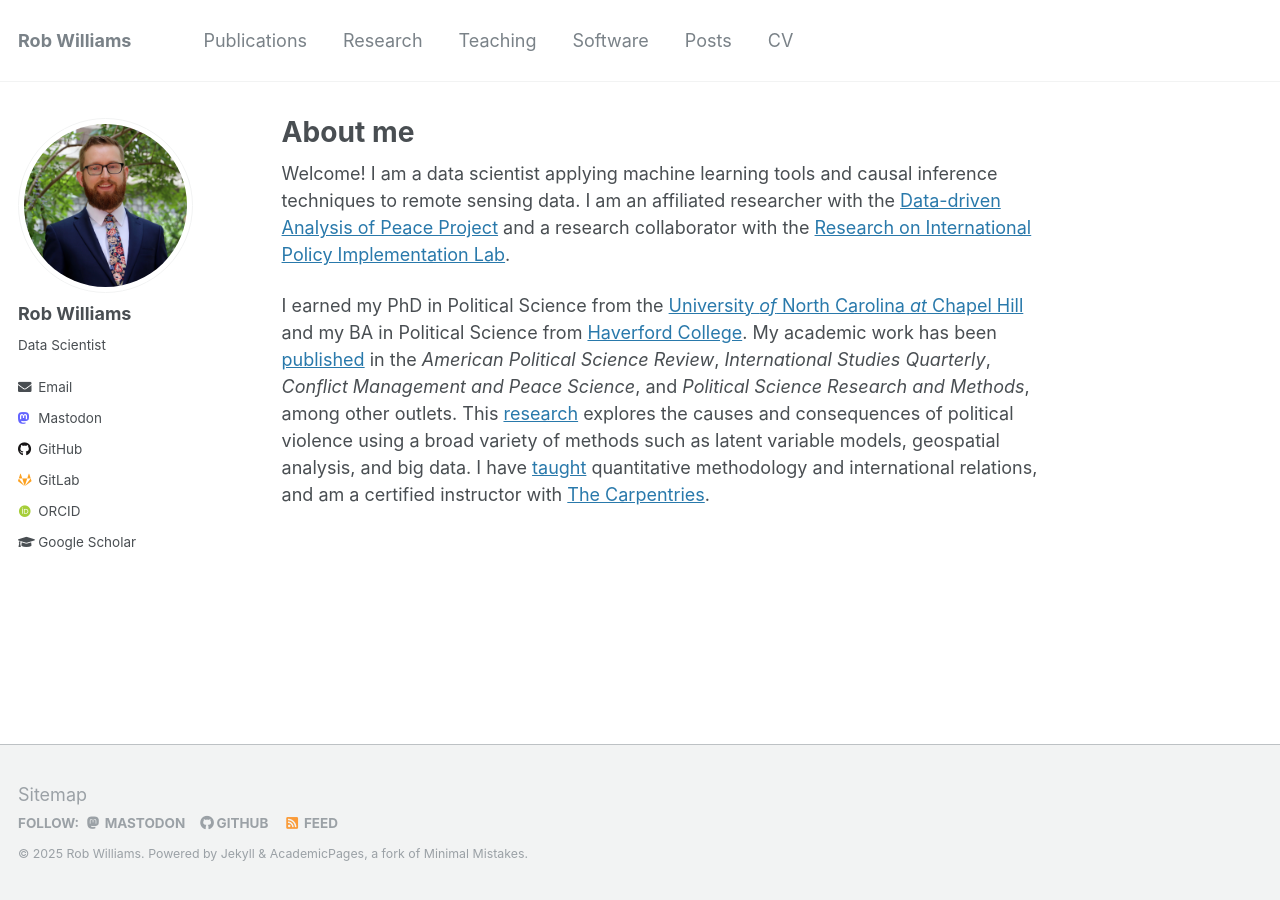
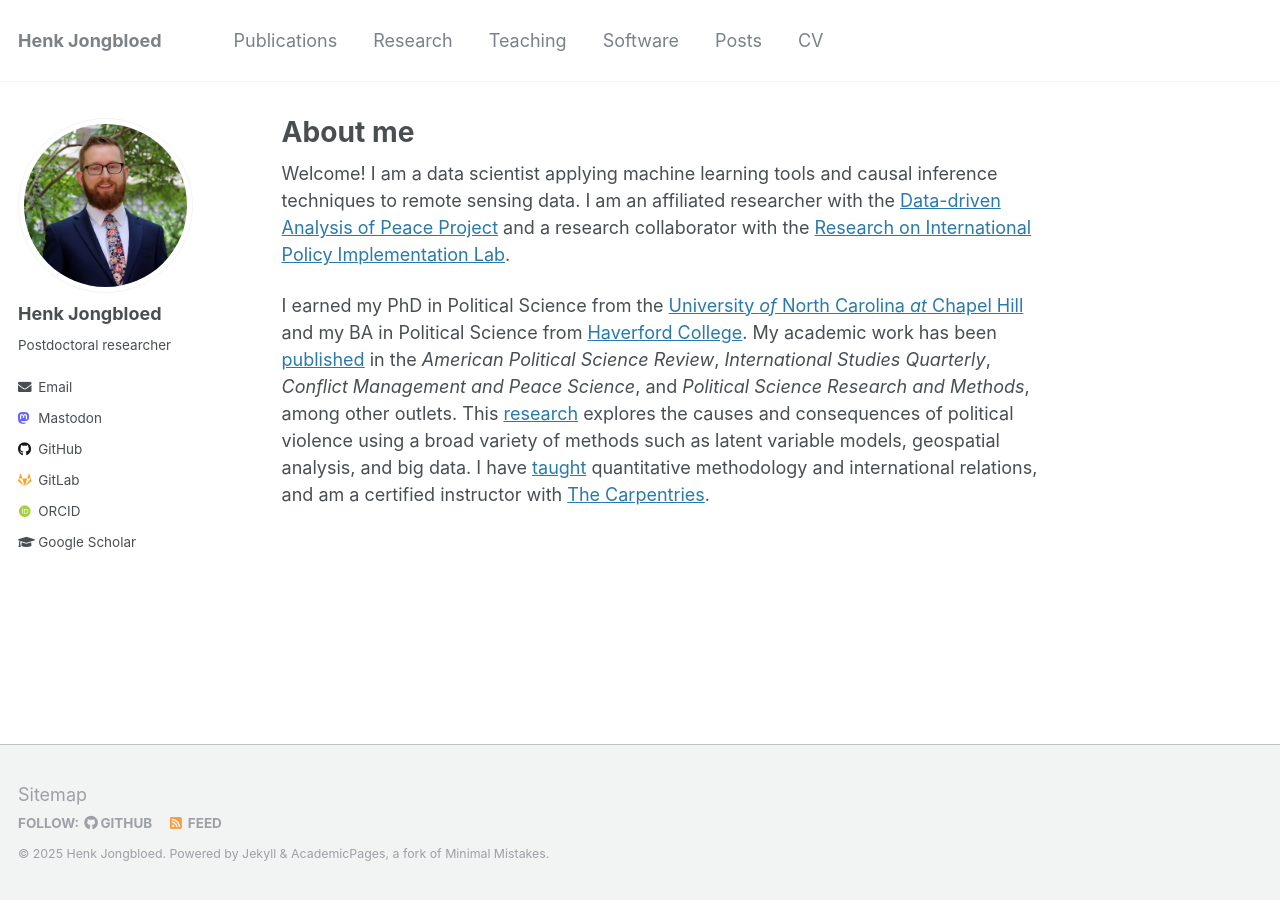
Before and after one commit to henkjongbloed/henkjongbloed.github.io, a Jekyll site: the page built from _pages/about.md, in a window 1280 px wide. Built offline with Jekyll 4.4.1, drawn with Linux system fonts in a browser that asks for light colours; some web fonts are replaced.

Commit message:
Update _config.yml

```diff
--- a/_config.yml
+++ b/_config.yml
@@ -7,9 +7,9 @@
 
 # Site Settings
 locale                   : "en-US"
-title                    : "Rob Williams"
+title                    : "Henk Jongbloed"
 title_separator          : "-"
-name                     : &name "Rob Williams"
+name                     : &name "Henk Jongbloed"
 description              : &description "Postdoc in Political Science"
 url                      : https://henkjongbloed.xyz # the base hostname & protocol for your site e.g. "https://mmistakes.github.io"
 baseurl                  : "" # the subpath of your site, e.g. "/blog"
@@ -57,7 +57,7 @@ yandex_site_verification :
 
 # Social Sharing
 mastodon:
-  username               : "fosstodon.org/@jayrobw"
+  username               :
 twitter:
   username               :
 facebook:
@@ -84,9 +84,9 @@ analytics:
 
 # Site Author
 author:
-  name             : "Rob Williams"
+  name             : "Henk Jongbloed"
   avatar           : "profile.png"
-  bio              : "Data Scientist"
+  bio              : "Postdoctoral researcher"
   location         :
   employer         :
   pubmed           :
```
